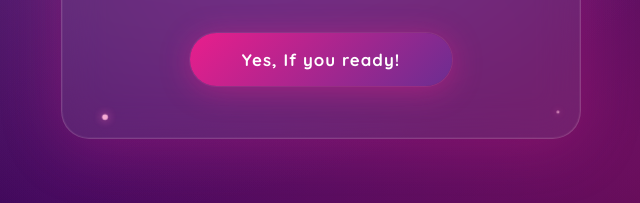
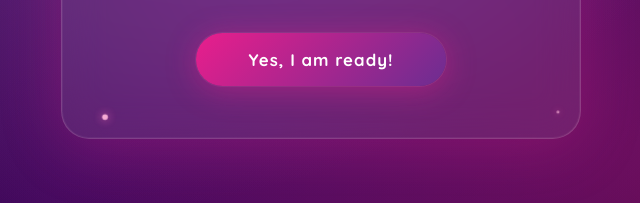
Before and after one commit to rjildefonso/Itsmeyajj, a plain HTML site: page index.html in a window 1280 px wide. Shown: the part 472-675 px from the top of the page, 319-959 px from the left. Drawn offline with nearby package versions, Linux system fonts and the light colour scheme; a web font is replaced by a local one.

Commit message:
Update index.html

```diff
--- a/index.html
+++ b/index.html
@@ -529,7 +529,7 @@
     <p class="subtitle">A special message awaits you...</p>
     <h1>Are You <span>Ready?</span></h1>
     <p>Something magical is about to unfold for someone extra special.</p>
-    <button class="btn-primary" onclick="goToMusic()">Yes, If you ready!</button>
+    <button class="btn-primary" onclick="goToMusic()">Yes, I am ready!</button>
   </div>
 </div>
 
```
